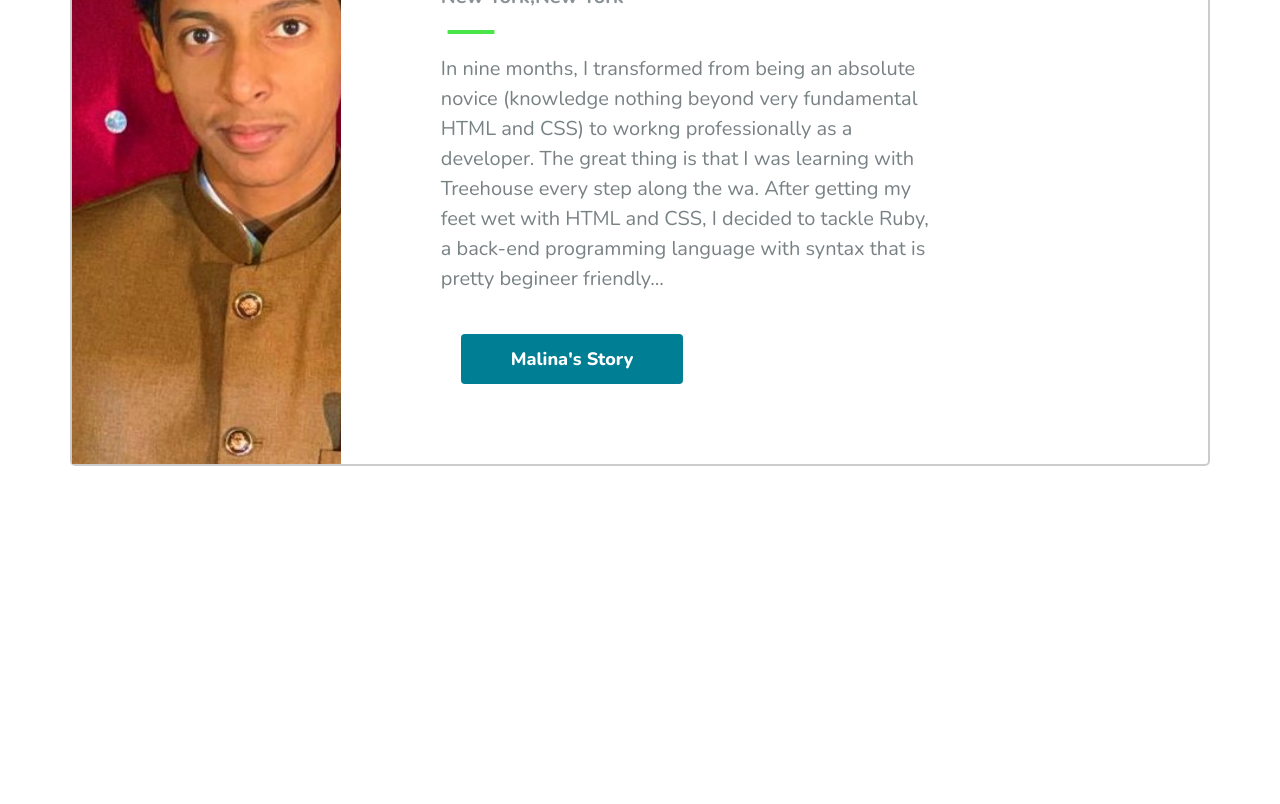
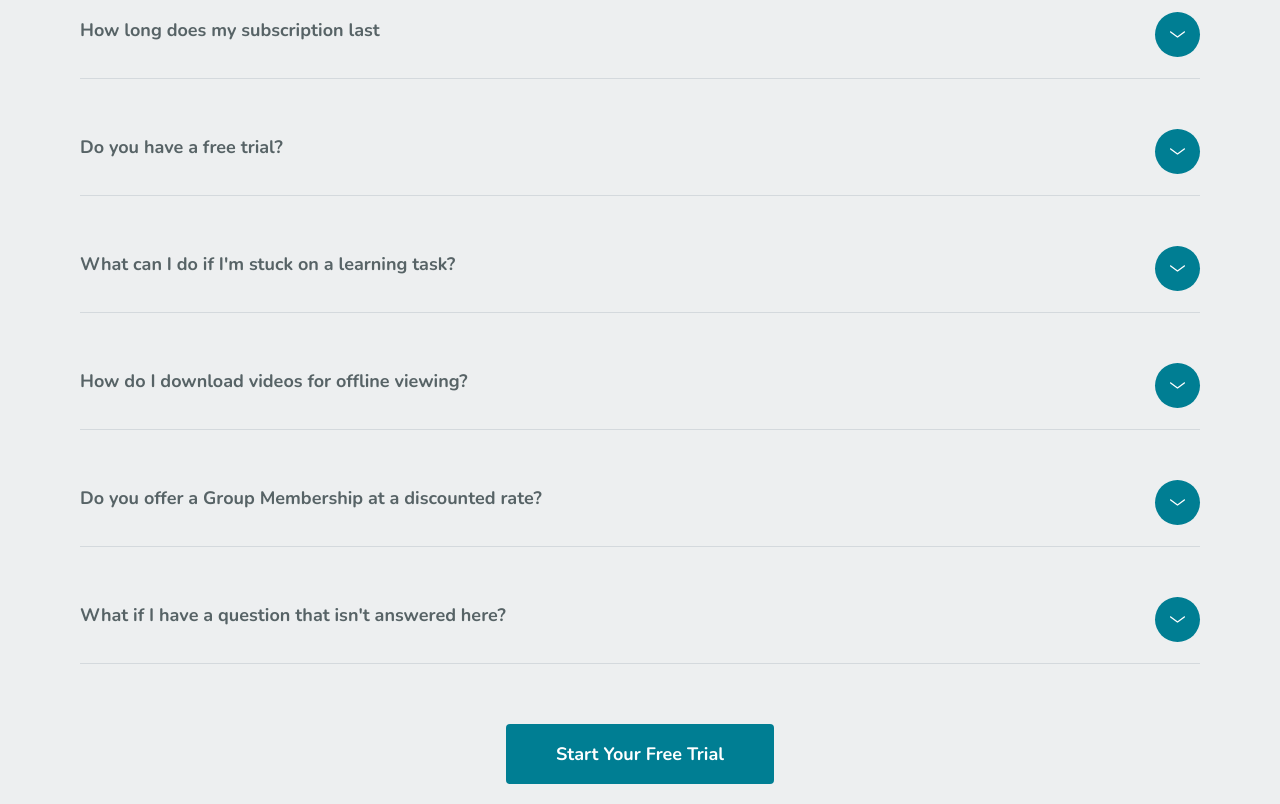
Before and after one commit to alinawabrana/Treehouse, a plain HTML site: page index.html in a window 1280 px wide. Shown: the part 170-974 px from the top of the page. Before the commit the page ends 800 px from the top, so only its background shows below. Drawn offline with nearby package versions, Linux system fonts and the light colour scheme.

Commit message:
Implementing Q/A Block

```diff
--- a/css/styles.css
+++ b/css/styles.css
@@ -1035,3 +1035,43 @@ h3
     content: '-->';
     margin-left: 5px;
 }
+
+
+/* Q & A Block */
+
+.q_a__block
+{
+    padding: 6rem 4rem;
+    background-color: #edeff0;
+}
+
+.q_a__heading
+{
+    font-weight: 900;
+}
+
+.q_a__block .collapsible__header
+{
+    padding: 2rem 0;
+    border-bottom: 1px solid #d4d9dd;
+    margin-bottom: 2rem;
+}
+
+.q_a__tag
+{
+    text-decoration: none;
+    color: var(--color-primary);
+    font-weight: bold;
+}
+
+.q_a__tag:hover
+{
+    color: var(--color-body)
+}
+
+.q_a__btn
+{
+    display: flex;
+    margin: 4rem auto;
+    justify-self: center;
+}
--- a/index.html
+++ b/index.html
@@ -16,46 +16,110 @@
     />
   </head>
   <body>
-    <div class="container container__card">
-      <div class="testimonial testimonial__block">
-        <div class="testimonial__pic">
-          <picture>
-            <source type="image/webp" srcset="images/Hammad PPS.webp" />
-            <source type="image/jpeg" srcset="images/Hammad PPS.jpeg" />
-            <img
-              class="testimonial__image"
-              src="images/Hamaad PPS.jpeg"
-              alt=""
-            />
-          </picture>
-        </div>
-        <div class="testimonial__body">
-          <header class="testimonial__header">
-            <h2 class="author__name">Malina Tran</h2>
-            <h3 class="author__city">New York,New York</h3>
-            <svg class="icon icon--primary testimonial__icon">
-              <use xlink:href="images/sprite.svg#line"></use>
-            </svg>
+    <div class="q_a__block">
+      <div class="container">
+        <h1 class="q_a__heading">Q&A</h1>
+        <div class="collapsible">
+          <header class="collapsible__header">
+            <h2 class="collapsible__heading">
+              How long does my subscription last
+            </h2>
+            <span class="collapsible__background">
+              <svg class="icon icon--white collapsible__chevron">
+                <use xlink:href="images/sprite.svg#chevron"></use>
+              </svg>
+            </span>
           </header>
-          <div class="testimonial--content">
-            <p class="testimonial__paragraph">
-              In nine months, I transformed from being an absolute novice
-              (knowledge nothing beyond very fundamental HTML and CSS) to workng
-              professionally as a developer. The great thing is that I was
-              learning with Treehouse every step along the wa. After getting my
-              feet wet with HTML and CSS, I decided to tackle Ruby, a back-end
-              programming language with syntax that is pretty begineer
-              friendly...
-            </p>
-            <button class="btn btn--primary btn--stretched testimonial__button">
-              malina's story
-            </button>
+          <div class="collapsible--expanded__content">
+            Treehouse subscriptions are monthly, with the option to cancel your
+            subscription at any time.
           </div>
         </div>
-        <div class="testimonial__direction">
-          <div><a href="#" class="testimonial__previous">Previous</a></div>
-          <div><a href="#" class="testimonial__next">Next</a></div>
+        <div class="collapsible">
+          <header class="collapsible__header">
+            <h2 class="collapsible__heading">
+              Do you have a free trial?
+            </h2>
+            <span class="collapsible__background">
+              <svg class="icon icon--white collapsible__chevron">
+                <use xlink:href="images/sprite.svg#chevron"></use>
+              </svg>
+            </span>
+          </header>
+          <div class="collapsible--expanded__content">
+            Yes! We offer everyone a seven-day free trial. You can take
+            advantage of it by visiting our <a href="#" class="q_a__tag">sign-up</a> page.
+          </div>
         </div>
+        <div class="collapsible">
+          <header class="collapsible__header">
+            <h2 class="collapsible__heading">
+              What can I do if I'm stuck on a learning task?
+            </h2>
+            <span class="collapsible__background">
+              <svg class="icon icon--white collapsible__chevron">
+                <use xlink:href="images/sprite.svg#chevron"></use>
+              </svg>
+            </span>
+          </header>
+          <div class="collapsible--expanded__content">
+            Our <a href="#" class="q_a__tag">Community</a href="#"> is a great resource if you're stuck! It's also a great
+            place to practice code reviews. If you're unable to get a
+            satisfactory response from our Community, you can send an email to
+            <a href="#" class="q_a__tag">help@teamtreehouse.com</a href="#"> for help from our Support team.
+          </div>
+        </div>
+        <div class="collapsible">
+          <header class="collapsible__header">
+            <h2 class="collapsible__heading">
+              How do I download videos for offline viewing?
+            </h2>
+            <span class="collapsible__background">
+              <svg class="icon icon--white collapsible__chevron">
+                <use xlink:href="images/sprite.svg#chevron"></use>
+              </svg>
+            </span>
+          </header>
+          <div class="collapsible--expanded__content">
+            Video downloads are available only to Courses Plus subscribers. If
+            you're a Courses Plus subscriber, you can download the video(s)
+            directly from the site.
+          </div>
+        </div>
+        <div class="collapsible">
+          <header class="collapsible__header">
+            <h2 class="collapsible__heading">
+              Do you offer a Group Membership at a discounted rate?
+            </h2>
+            <span class="collapsible__background">
+              <svg class="icon icon--white collapsible__chevron">
+                <use xlink:href="images/sprite.svg#chevron"></use>
+              </svg>
+            </span>
+          </header>
+          <div class="collapsible--expanded__content">
+            We do offer group membership discounts. Please fill out the form
+            <a href="#" class="q_a__tag">here</a href="#"> and someone from our Organizations team will follow up with
+            you.
+          </div>
+        </div>
+        <div class="collapsible">
+          <header class="collapsible__header">
+            <h2 class="collapsible__heading">
+              What if I have a question that isn't answered here?
+            </h2>
+            <span class="collapsible__background">
+              <svg class="icon icon--white collapsible__chevron">
+                <use xlink:href="images/sprite.svg#chevron"></use>
+              </svg>
+            </span>
+          </header>
+          <div class="collapsible--expanded__content">
+            Refer to our full-length <a href="#" class="q_a__tag">FAQ page</a href="#">, or reach out directly to
+            <a href="#" class="q_a__tag">help@teamtreehouse.com.</a href="#"> We're here to help!
+          </div>
+        </div>
+        <button class="btn btn--primary q_a__btn">Start Your Free Trial</button>
       </div>
     </div>
   </body>
```
Also changed, not shown: component/Q/A__block.html (added, +106 -0 lines), component/testimonial__block.html (+5 -0 lines).
